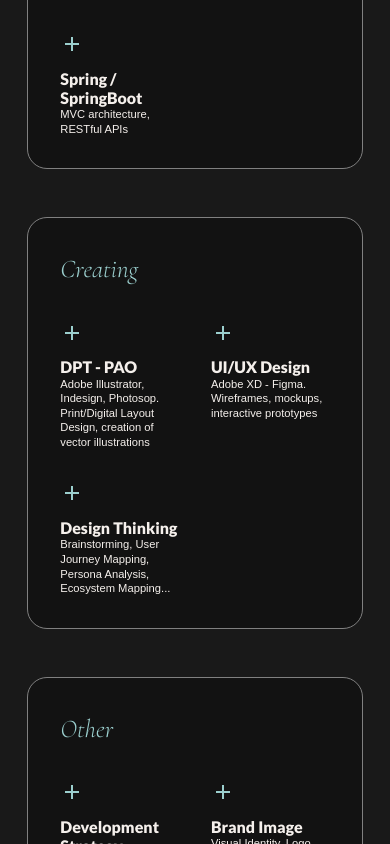
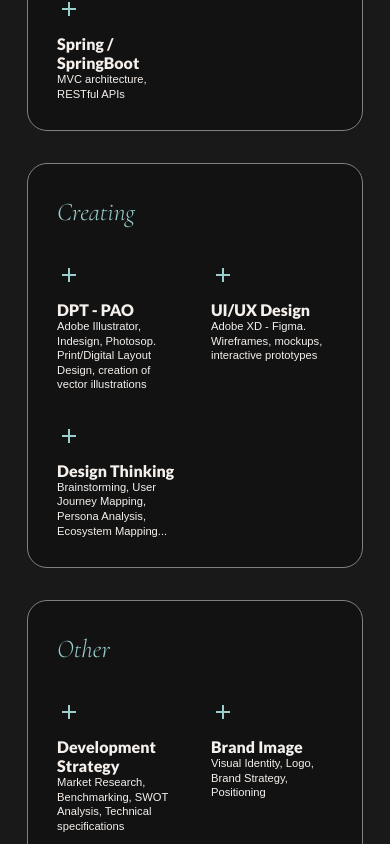
Before and after one commit to JulieChabanis/MinimalPortfolio, a React (Create React App) app: page / in a window 390 px wide. Shown: the part 6800-7644 px from the top of the page. Built offline with nearby package versions, Linux system fonts and the light colour scheme; a web font is replaced by a local one.

Commit message:
finalize responsive breackpoints skills section

```diff
--- a/src/components/Home/Resume/Skills/SkillsSection.jsx
+++ b/src/components/Home/Resume/Skills/SkillsSection.jsx
@@ -12,9 +12,10 @@ const SkillsSection = () => {
       <Typography variant="h21">{"Skills"}</Typography>
 
       <Box className={styles.skillsElements}>
+      <Grid container spacing={5}>
 
         {/*Programming Card*/}
-        <Grid item xs={12} sm={12} md={12} lg={3.66} xl={3.66}>
+        <Grid item xs={12} sm={6} md={6} lg={4} xl={3.5}>
           <motion.div whileHover={{scale: 1.02,}}>
             <Box
                 className={styles.skillsCardsItem}
@@ -71,7 +72,7 @@ const SkillsSection = () => {
         </Grid>
 
         {/*Creating Card*/}
-        <Grid item xs={12} sm={12} md={12} lg={3.66} xl={3.66}>
+        <Grid item xs={12} sm={6} md={5} lg={3} xl={3}>
           <motion.div whileHover={{scale: 1.02,}}>
             <Box
                 className={styles.skillsCardsItem}
@@ -114,7 +115,7 @@ const SkillsSection = () => {
         </Grid>
 
         {/*Other Card*/}
-        <Grid item xs={12} sm={12} md={12} lg={3.66} xl={3.66}>
+        <Grid item xs={12} sm={6} md={6} lg={3} xl={3}>
           <motion.div whileHover={{scale: 1.02,}}>
             <Box
                 className={styles.skillsCardsItem}
@@ -148,6 +149,7 @@ const SkillsSection = () => {
             </Box>
           </motion.div>
         </Grid>
+      </Grid>
     </Box>
     </Box>
   )
--- a/src/components/Home/Resume/Skills/SkillsSection.module.css
+++ b/src/components/Home/Resume/Skills/SkillsSection.module.css
@@ -3,12 +3,9 @@
 }
 
 .skillsElements {
-  display: flex;
-  flex-wrap: wrap;
-  justify-content: flex-start;
 
   @media (max-width: 599px) {
-    margin: 2rem 0rem 0rem 0rem;
+    margin: 0rem 0rem 0rem 0rem;
   }
 
 }
@@ -18,15 +15,12 @@
   border-radius: 1.25rem;
   transition: background-color 0.3s ease;
   width: 100%;
-  max-width: 410px;
-  margin-right: 3rem;
-  margin-bottom: 3rem;
   height: auto;
 
   @media (max-width: 599px) {
-    padding: 2rem 2rem 2rem 2rem;
-    width: 100%;
+    padding: 1.8rem 1.8rem 1.8rem 1.8rem;
     height: auto;
+    margin-bottom: -0.5rem;
   }
 }
 
```
